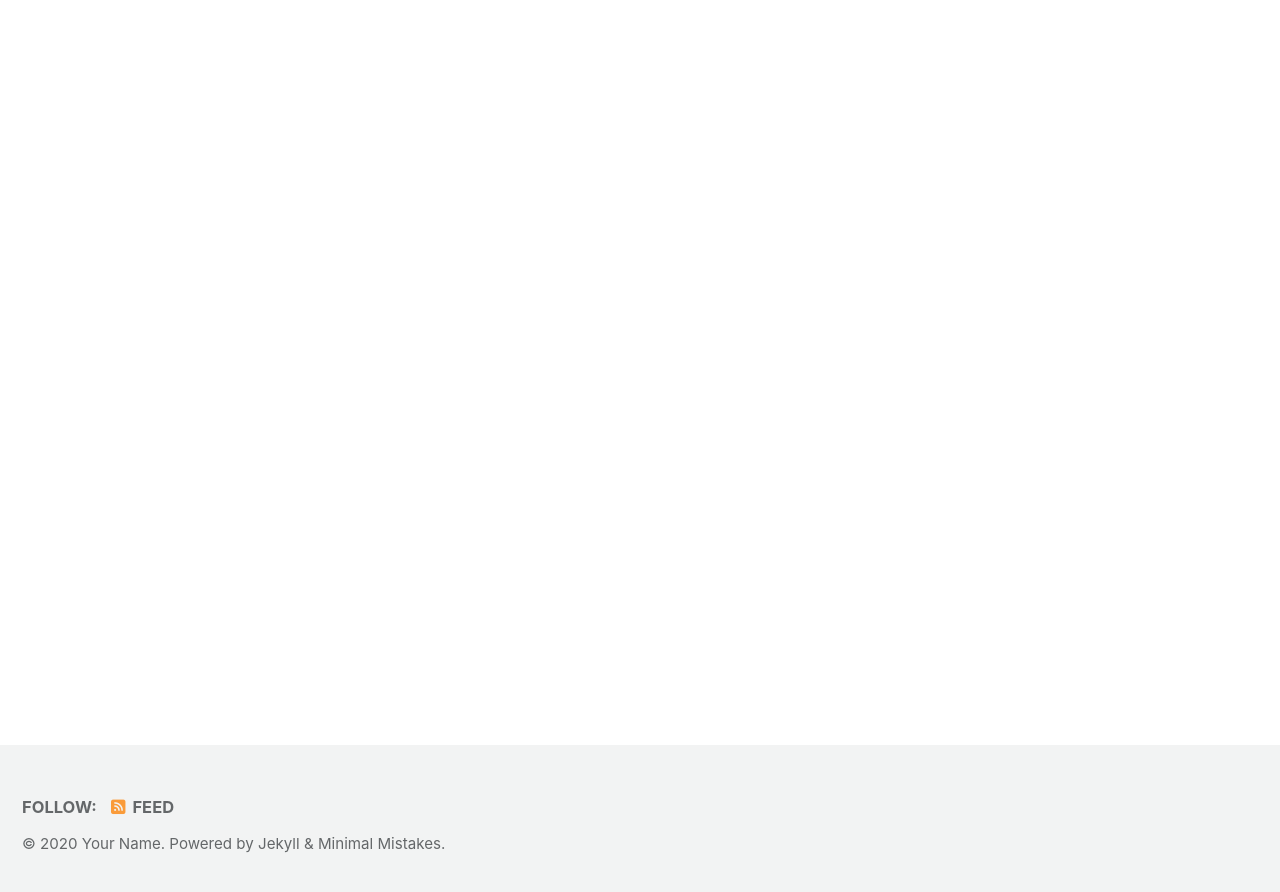
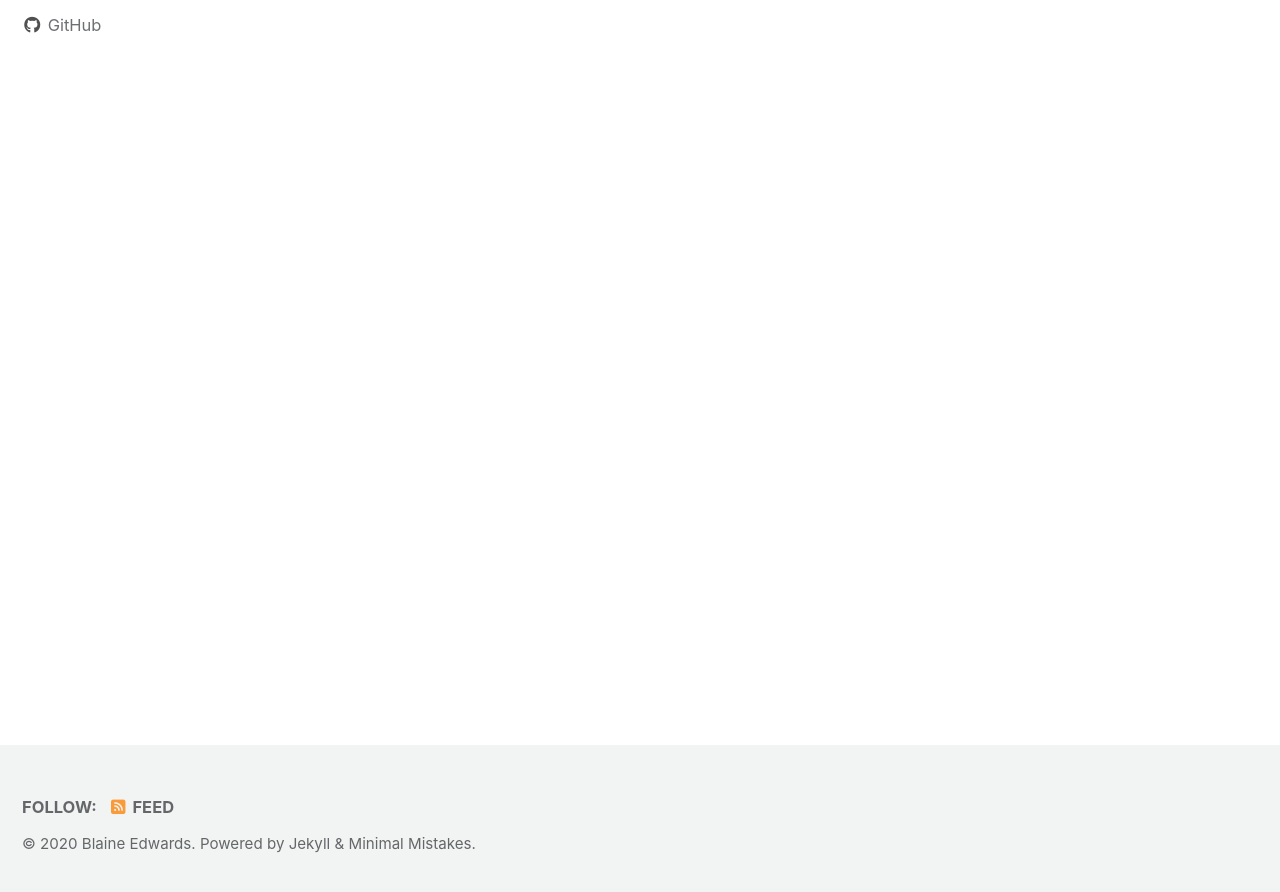
Before and after one commit to blainedwards8/reliadesign.github.io, a Jekyll site: the page built from index.html, in a window 1280 px wide and 900 px high, scrolled down 222 px. Shown: the top 892 px of the window. Built offline with Jekyll 4.4.1, drawn with Linux system fonts in a browser that asks for light colours; cached includes are drawn as plain includes; nearby versions of some CDN libraries; the list of posts is cut into pages by our own code; some of the changed text lies outside the part shown.

Commit message:
Updated defaults in the config file

```diff
--- a/_config.yml
+++ b/_config.yml
@@ -16,11 +16,11 @@ minimal_mistakes_skin    : "default" # "air", "aqua", "contrast", "dark", "dirt"
 
 # Site Settings
 locale                   : "en-US"
-title                    : "Site Title"
+title                    : "Blaine Edwards"
 title_separator          : "-"
 subtitle                 : # site tagline that appears below site title in masthead
-name                     : "Your Name"
-description              : "An amazing website."
+name                     : "Blaine Edwards"
+description              : "Data Science Portfolio"
 url                      : # the base hostname & protocol for your site e.g. "https://mmistakes.github.io"
 baseurl                  : # the subpath of your site, e.g. "/blog"
 repository               : # GitHub username/repo-name e.g. "mmistakes/minimal-mistakes"
@@ -93,10 +93,10 @@ analytics:
 
 # Site Author
 author:
-  name             : "Your Name"
+  name             : "Blaine Edwards"
   avatar           : # path of avatar image, e.g. "/assets/images/bio-photo.jpg"
-  bio              : "I am an **amazing** person."
-  location         : "Somewhere"
+  bio              : "Data Science Portfolio"
+  location         : "Amercian Fork, Utah"
   email            :
   links:
     - label: "Email"
@@ -113,7 +113,7 @@ author:
       # url: "https://facebook.com/"
     - label: "GitHub"
       icon: "fab fa-fw fa-github"
-      # url: "https://github.com/"
+      url: "https://blainedwards8.github.io/"
     - label: "Instagram"
       icon: "fab fa-fw fa-instagram"
       # url: "https://instagram.com/"
```
